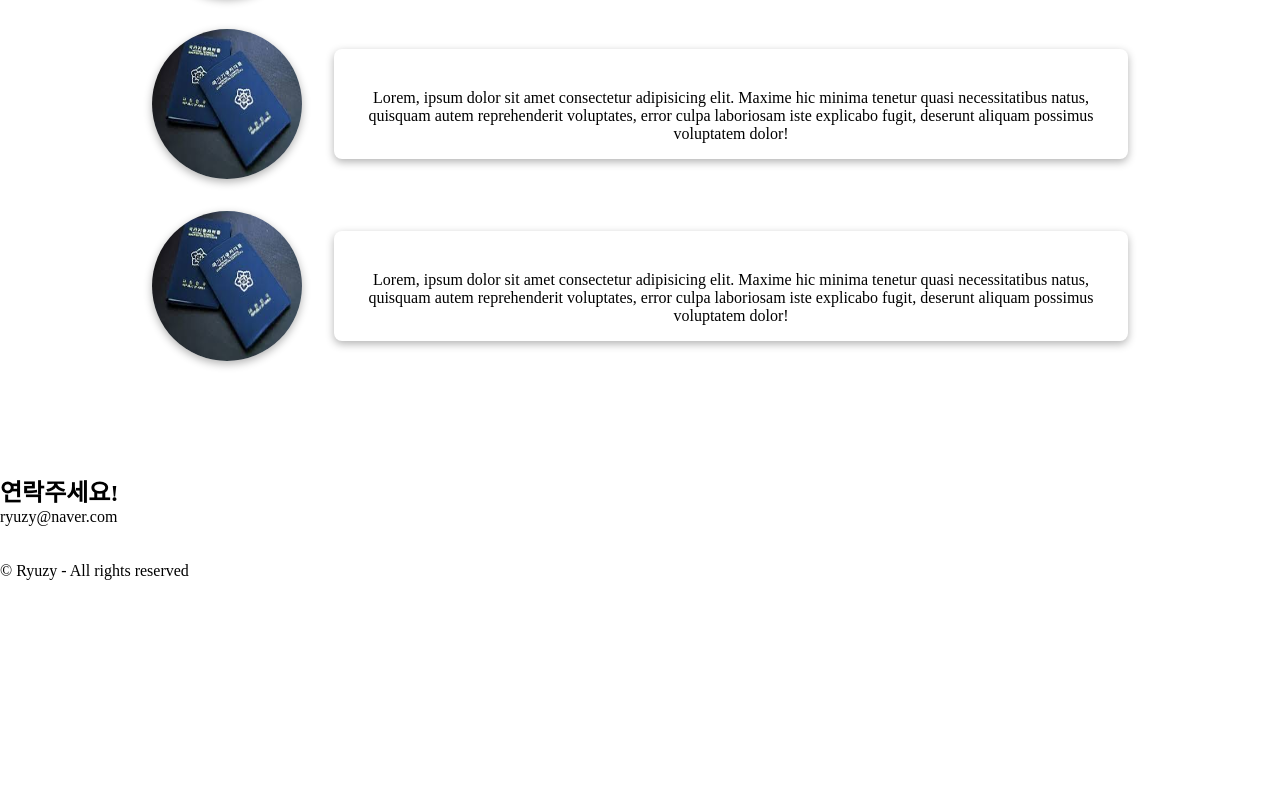
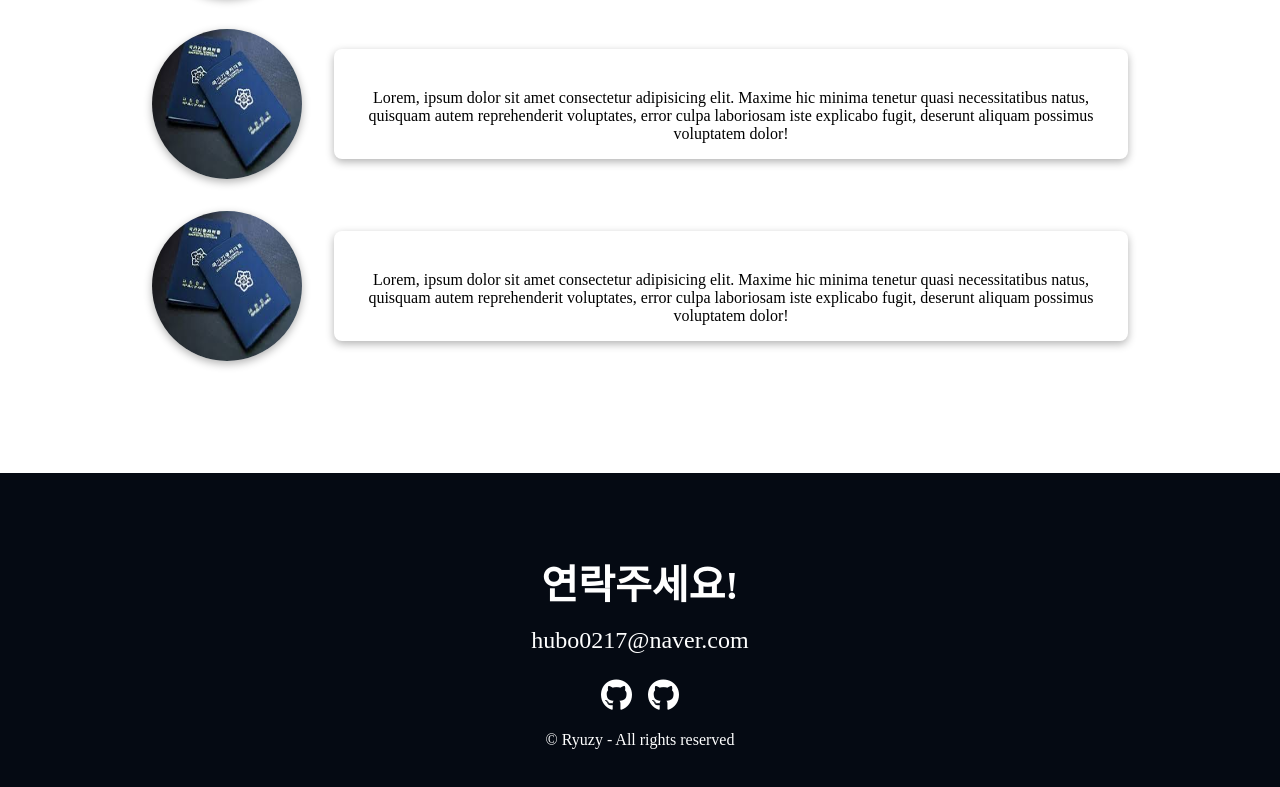
Before and after one commit to LeeHwon0217/leehwon0217.github.io, a plain HTML site: page index.html in a window 1280 px wide. Shown: the part 3892-4679 px from the top of the page. Before the commit the page ends 4472 px from the top, so only its background shows below. Drawn offline with Linux system fonts and the light colour scheme; a web font is replaced by a local one.

Commit message:
css끝끝

```diff
--- a/css/style.css
+++ b/css/style.css
@@ -385,3 +385,22 @@ button:focus {
   text-align: center;
   box-shadow: 5px 5px 0px 0px var(--color-accent);
 }
+
+/* footer */
+#contact {
+  background-color: var(--color-primary);
+  color: var(--color-text);
+}
+.contact__links {
+  display: flex;
+  justify-content: center;
+  gap: 1rem;
+  padding: 1rem;
+  font-size: 2rem;
+}
+.contact__link {
+  transition: color 250ms ease-in;
+}
+.contact__link:hover {
+  color: var(--color-accent);
+}
--- a/index.html
+++ b/index.html
@@ -408,22 +408,32 @@
     <!-- Main 끝 -->
 
     <!-- Footer 시작 -->
-    <footer id="contact">
-      <h2>연락주세요!</h2>
-      <p>ryuzy@naver.com</p>
-      <ul>
+    <footer id="contact" class="section">
+      <div class="max-container">
+        <h2 class="title">연락주세요!</h2>
+        <p class="description">hubo0217@naver.com</p>
+        <ul class="contact__links">
           <li>
-          <a href="https://github.com/Lee-Hwon" target="_blank" title="깃허브"
+            <a
+              class="contact__link"
+              href="https://github.com/ryuzypia"
+              target="_blank"
+              title="깃허브"
               ><i class="fa-brands fa-github"></i
             ></a>
           </li>
           <li>
-          <a href="https://github.com/Lee-Hwon" target="_blank" title="깃허브"
+            <a
+              class="contact__link"
+              href="https://github.com/ryuzypia"
+              target="_blank"
+              title="깃허브"
               ><i class="fa-brands fa-github"></i
             ></a>
           </li>
         </ul>
         <p>&copy; Ryuzy - All rights reserved</p>
+      </div>
     </footer>
     <!-- Footer 끝 -->
   </body>
```
Lines whose indentation alone changed are shown as unchanged.
